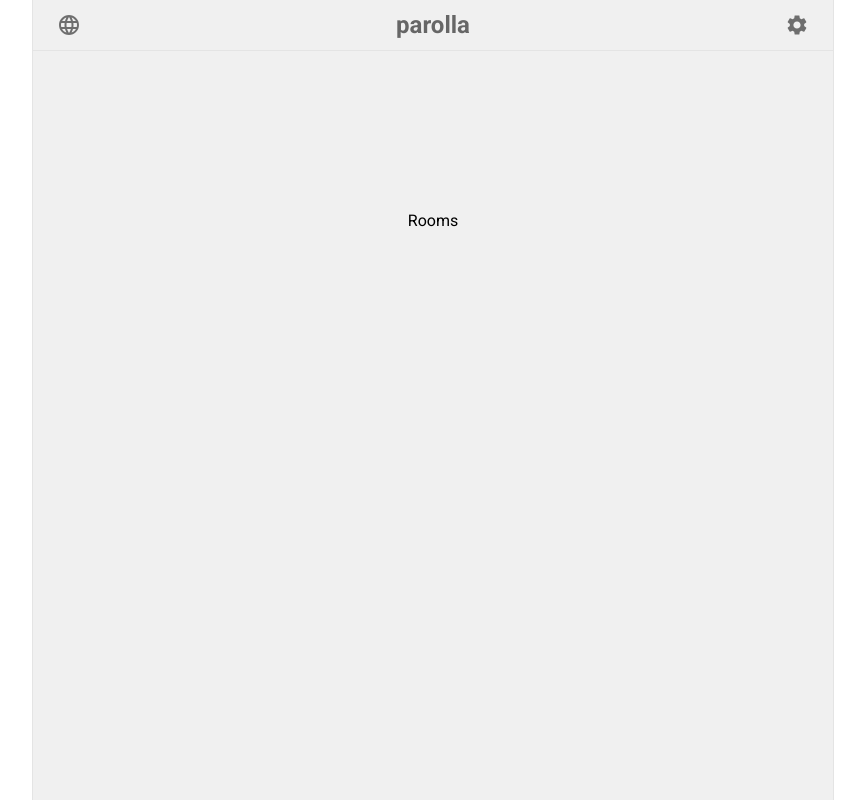
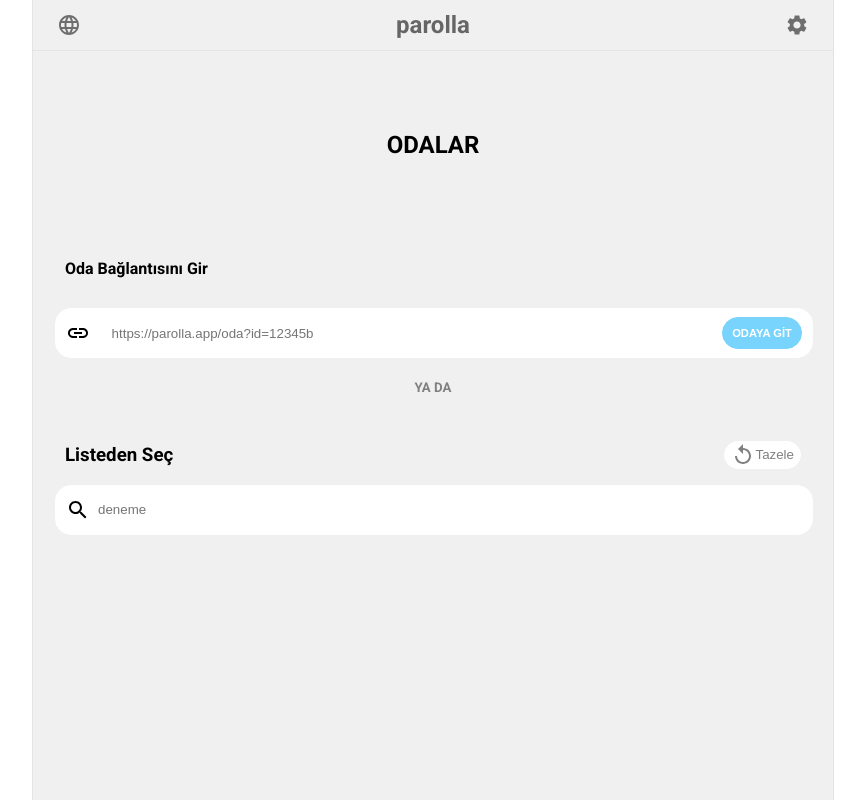
Before and after one commit to ibrahimzenk/parolla-app, a React (Vite) app: page /creative/rooms in a window 1280 px wide. Shown: the whole page, without its empty margins (207-1072 px from the left). Built offline with nearby package versions, Linux system fonts and the light colour scheme.

Commit message:
Last changes after a while.

```diff
--- /dev/null
+++ b/src/components/RoomSearch/RoomInput.jsx
@@ -0,0 +1,15 @@
+import React from "react";
+import LinkIcon from '@mui/icons-material/Link';
+
+function RoomInput({ inputText, buttonText }) {
+  return (
+    <div className="creative-rooms-link-input">
+    <LinkIcon />
+    <input placeholder={inputText} />
+    <button> {buttonText} </button>
+  </div>
+  )
+
+}
+
+export default RoomInput;
--- a/src/index.css
+++ b/src/index.css
@@ -15,7 +15,6 @@
 .big-container {
   width: 800px;
   height: 100vh;
-
   background-color: rgb(240, 240, 240);
   font-family: "Roboto", sans-serif;
   border-right: 1px solid rgb(228, 228, 228);
@@ -39,8 +38,6 @@
   margin-top: 160px;
   padding-left: 32px;
   padding-right: 32px;
-  display: flex;
-  flex-direction: column;
   align-items: center;
 }
 
@@ -53,7 +50,9 @@
   border: 1px lightgrey solid;
   background-color: white;
   padding: 20px;
-  font-size: 20px;
+  font-size: 16px;
+  font-weight: bold;
+  color: rgb(78, 78, 78);
   border-radius: 20px;
   -webkit-border-radius: 20px;
   -moz-border-radius: 20px;
@@ -86,6 +85,7 @@
   font-size: 30px;
   display: grid;
   place-items: center;
+
   color: rgba(48, 13, 13, 0.836);
   box-shadow: rgba(165, 21, 21, 0.4) 0px 5px, rgba(165, 21, 21, 0.2) 0px 10px;
 }
@@ -110,3 +110,139 @@
   margin-block-end: -16px;
   color: rgb(26, 147, 228);
 }
+
+.creative-rooms-container {
+  margin-top: -80px;
+}
+
+.creative-rooms-header {
+  display: flex;
+  flex-direction: column;
+  align-items: center;
+  margin-top: 30px;
+  margin-bottom: 50px;
+}
+
+.creative-rooms-link-input {
+  width: 100%;
+  height: 48px;
+  display: flex;
+  align-items: center;
+  justify-content: space-between;
+  padding: 0px 10px;
+  margin-left: -10px;
+  border: 1px white solid;
+  background-color: white;
+  border-radius: 16px;
+  -webkit-border-radius: 16px;
+  -moz-border-radius: 16px;
+  -ms-border-radius: 16px;
+  -o-border-radius: 16px;
+}
+
+.creative-rooms-link-input input {
+  border: 0px;
+  padding: 0.5rem;
+  width: 80%;
+  outline: none;
+}
+.creative-rooms-link-input button {
+  width: 5rem;
+  height: 2rem;
+  border-radius: 20px;
+  -webkit-border-radius: 20px;
+  -moz-border-radius: 20px;
+  -ms-border-radius: 20px;
+  -o-border-radius: 20px;
+  border: rgb(120, 211, 253) 1px solid;
+  background-color: rgb(120, 211, 253);
+  color: white;
+  font-size: 0.7rem;
+  font-weight: bold;
+}
+.creative-rooms-link-input button:hover {
+  cursor: no-drop;
+}
+
+.creative-rooms-second-header {
+  display: flex;
+  flex-direction: column;
+  align-items: center;
+  color: grey;
+  margin-bottom: 30px;
+}
+
+.creative-second-part {
+  display: flex;
+  align-items: center;
+  justify-content: space-between;
+}
+
+.creative-second-part button {
+  display: flex;
+  align-items: center;
+  border-radius: 20px;
+  -webkit-border-radius: 20px;
+  -moz-border-radius: 20px;
+  -ms-border-radius: 20px;
+  -o-border-radius: 20px;
+  border: 1px white solid;
+  background-color: white;
+  color: grey;
+}
+
+.creative-search-room {
+  width: 100%;
+  height: 48px;
+  display: flex;
+  align-items: center;
+  padding: 0px 10px;
+  margin-left: -10px;
+  border: 1px white solid;
+  background-color: white;
+  border-radius: 16px;
+  -webkit-border-radius: 16px;
+  -moz-border-radius: 16px;
+  -ms-border-radius: 16px;
+  -o-border-radius: 16px;
+}
+
+.creative-search-room input {
+  border: 0px;
+  padding: 0.5rem;
+  width: 80%;
+  outline: none;
+}
+
+.creative-room-label-menu {
+  width: 100%;
+  height: 7rem;
+  display:grid;
+  align-items: center;
+  justify-content: space-between;
+  padding: 0px 10px;
+  margin-left: -10px;
+  font-family: "Roboto", sans-serif;
+  margin-top: 16px;
+  border: 1px white solid;
+  background-color: white;
+  border-radius: 16px;
+  -webkit-border-radius: 16px;
+  -moz-border-radius: 16px;
+  -ms-border-radius: 16px;
+  -o-border-radius: 16px;
+}
+
+.creative-room-label-menu div {
+  font-weight: bold;
+  color: grey;
+}
+
+#label-child1 {
+  color: black;
+  font-size: 20px;
+  display: flex;
+  align-items: center;
+  justify-content: space-between;
+
+}
--- a/src/pages/Creative/CreateRoom.jsx
+++ b/src/pages/Creative/CreateRoom.jsx
@@ -1,7 +1,38 @@
-import React from "react";
+import React, { useState } from "react";
+import Button from '@mui/material/Button';
 
 function CreateRoom() {
-  return <div>CreateRoom</div>;
+  const [questionArray, setQuestionArray] = useState([]);
+
+  const createQuestion = (title, question) => {
+    const allQuestions = [
+      ...questionArray,
+      {
+        title,
+        question,
+        id: Math.round(Math.random() * 99999999),
+      },
+    ];
+    setQuestionArray(allQuestions);
+  };
+
+  return (
+    <div>
+      <h1>ODA OLUŞTUR</h1>
+      <h2>ODA BİLGİLERİ</h2>
+      <div className="room-create-container">
+        <div>
+          Oda başlığı
+          <input />
+          x/64
+        </div>
+        <div>
+          Açık odalarda listelensin mi?
+        </div>
+        <div></div>
+      </div>
+    </div>
+  );
 }
 
 export default CreateRoom;
--- a/src/pages/Creative/Rooms.jsx
+++ b/src/pages/Creative/Rooms.jsx
@@ -1,7 +1,36 @@
-import React from "react";
+import React, { useState } from "react";
+import useFormatMessage from "~/hooks/useFormatMessage";
+import RoomInput from "~/components/RoomSearch/RoomInput";
+import ReplayIcon from "@mui/icons-material/Replay";
+import SearchIcon from "@mui/icons-material/Search";
+
 
 function Rooms() {
-  return <div>Rooms</div>;
+
+  return (
+    <>
+      <div className="creative-rooms-container">
+        <h2 className="creative-rooms-header">{useFormatMessage("rooms")}</h2>
+        <div>
+          <h3 className="creative-text-container">Oda Bağlantısını Gir</h3>
+          {<RoomInput buttonText="ODAYA GİT" inputText="https://parolla.app/oda?id=12345b" />}
+        </div>
+        <h5 className="creative-rooms-second-header">YA DA</h5>
+        <div>
+          <div className="creative-second-part">
+            <h3>Listeden Seç</h3>
+            <button>
+              <ReplayIcon /> Tazele
+            </button>
+          </div>
+          <div className="creative-search-room">
+            <SearchIcon />
+            <input placeholder="deneme"></input>
+          </div>
+        </div>
+      </div>
+    </>
+  );
 }
 
 export default Rooms;
--- a/src/pages/Creative/index.jsx
+++ b/src/pages/Creative/index.jsx
@@ -17,13 +17,11 @@
         <h2 className="creative-text-header">{useFormatMessage("question-answer")}</h2>
         <h2 className="creative-text">{useFormatMessage("check-out-rooms")}</h2>
       </div>
-      <div className="creative-button-container">
-        {creativeButtonArray.map((item, index) => (
-          <Link to={item.path}>
-            <ButtonMenu label={useFormatMessage(item.name)} icon={<ArrowForwardIosIcon />} key={index} />
-          </Link>
-        ))}
-      </div>
+      {creativeButtonArray.map((item, index) => (
+        <Link to={item.path}>
+          <ButtonMenu label={useFormatMessage(item.name)} icon={<ArrowForwardIosIcon />} key={index} />
+        </Link>
+      ))}
     </div>
   );
 }
--- a/src/utils/locales/en.json
+++ b/src/utils/locales/en.json
@@ -11,5 +11,6 @@
   "settings": "Settings",
   "choose-language": "Choose Language",
   "okey": "Okey",
-  "cancel": "Cancel"
+  "cancel": "Cancel",
+  "rooms": "ROOMS"
 }
--- a/src/utils/locales/tr.json
+++ b/src/utils/locales/tr.json
@@ -11,5 +11,6 @@
   "settings": "Ayarlar",
   "choose-language": "Dil Seçiniz",
   "okey": "Tamam",
-  "cancel": "İptal"
+  "cancel": "İptal",
+  "rooms": "ODALAR"
 }
```
Also changed, not shown: src/components/Room/RoomCreated.jsx (added, +20 -0 lines), src/components/Room/RoomList.jsx (added, +11 -0 lines).
